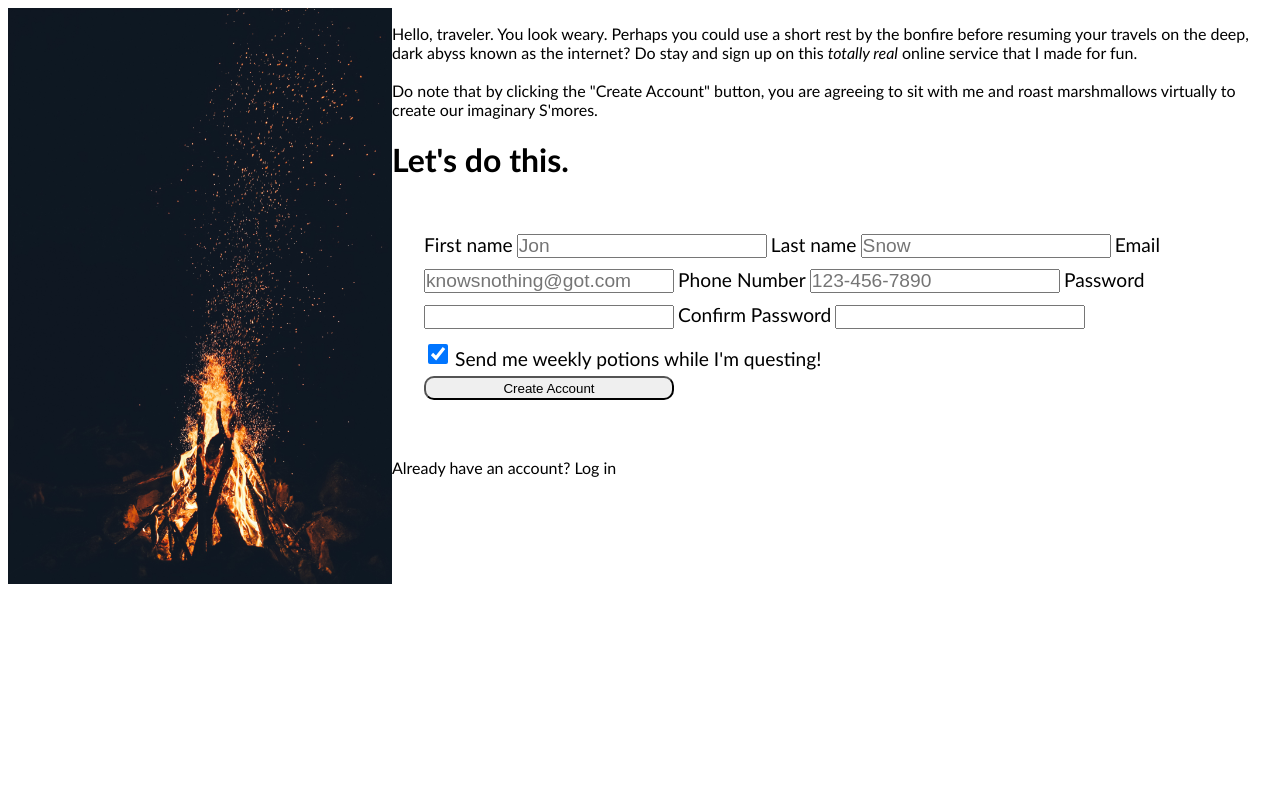
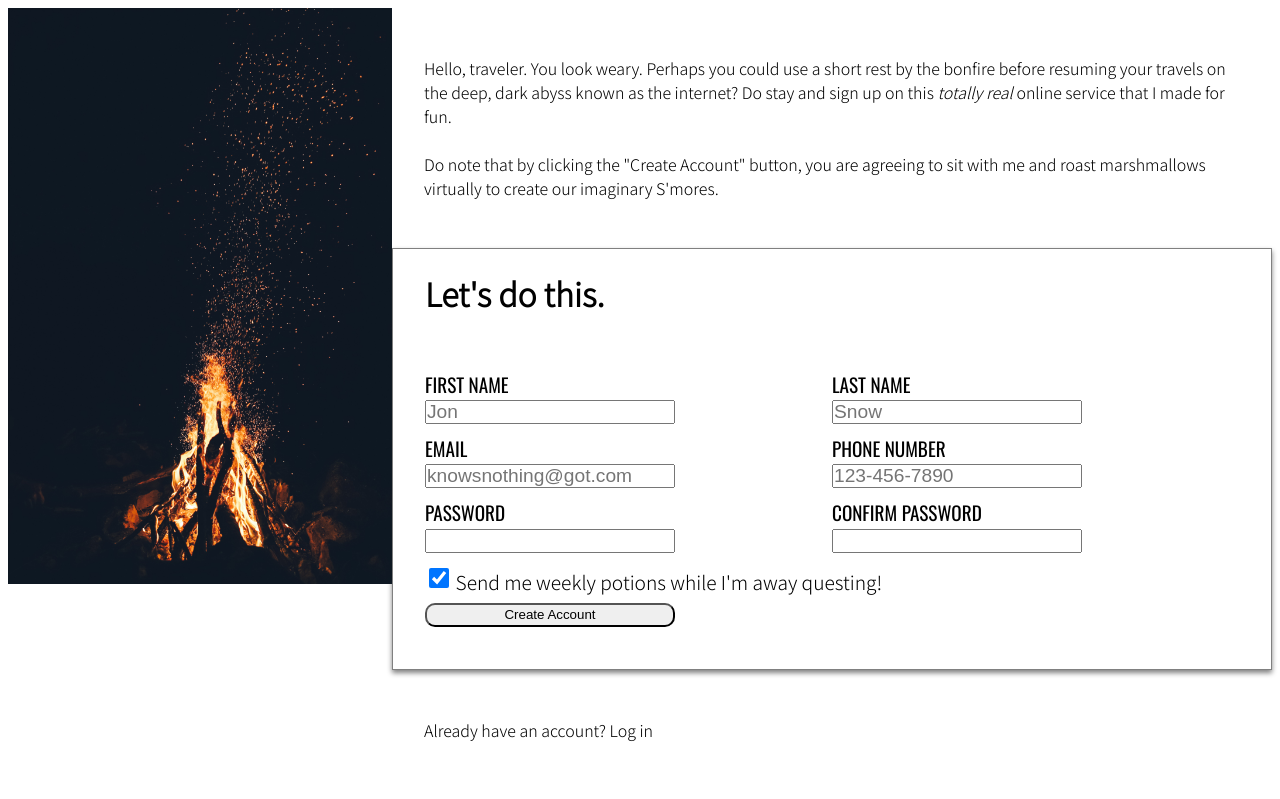
Before and after one commit to JeffLi117/Sign-Up-Form, a plain HTML site: page index.html in a window 1280 px wide. Drawn offline with nearby package versions, Linux system fonts and the light colour scheme.

Commit message:
added fonts and fixed form column design

```diff
--- a/index.html
+++ b/index.html
@@ -6,6 +6,8 @@
     <meta name="viewport" content="width=device-width, initial-scale=1.0">
     <title>Sign Up Now!</title>
     <link rel="stylesheet" href="style.css">
+    <link rel="preconnect" href="https://fonts.googleapis.com"><link rel="preconnect" href="https://fonts.gstatic.com" crossorigin><link href="https://fonts.googleapis.com/css2?family=Oswald&display=swap" rel="stylesheet">
+    <link rel="preconnect" href="https://fonts.googleapis.com"><link rel="preconnect" href="https://fonts.gstatic.com" crossorigin><link href="https://fonts.googleapis.com/css2?family=Noto+Sans+JP:wght@300&display=swap" rel="stylesheet">
 </head>
 <body>
     <div class="leftside">
@@ -20,54 +22,47 @@
         Do note that by clicking the "Create Account" button, you are agreeing to sit with me and roast marshmallows virtually to create our imaginary S'mores.
     </p>
 
+    <div class="leggo">
+
     <h1>Let's do this.</h1>
     <div class="form-box">
     <form action="#" method="get">
         <div class="column1">
-            <label for="fname">First name</label>
-        </div>
-        <div class="column1">
+            <label for="fname">First name</label><br>
             <input type="text" id="fname" name="first_name" placeholder="Jon" required >
         </div>
         <div class="column2">
-            <label for="lname">Last name</label>
-        </div>
-        <div class="column2">
+            <label for="lname">Last name</label><br>
             <input type="text" id="lname" name="last_name" placeholder="Snow" required >
         </div>
         <div class="column1">
-            <label for="email">Email</label>
-        </div>
-        <div class="column1">
+            <label for="email">Email</label><br>
             <input type="email" id="email" name="email" placeholder="knowsnothing@got.com" title="Please enter a valid email address, example: knowsnothing@got.com" required >
         </div>
         <div class="column2">
-            <label for="phone">Phone Number</label>
-        </div>
-        <div class="column2">
+            <label for="phone">Phone Number</label><br>
             <input type="text" pattern="^[^0-9]+$" id="phone" name="phone_number" placeholder="123-456-7890" title="Please enter a valid phone number, example: 123-456-7890">
         </div>
         <div class="column1">
-            <label for="pwd">Password</label>
-        </div>
-        <div class="column1">
+            <label for="pwd">Password</label><br>
             <input type="password" id="pwd" name="password" required >
         </div>
         <div class="column2">
-            <label for="confirmpwd">Confirm Password</label>
-        </div>
-        <div class="column2">
+            <label for="confirmpwd">Confirm Password</label><br>
             <input type="password" id="confirmpwd" name="confirm_password" required >
         </div>
 
         <div>
             <input type="checkbox" id="newsletter" name="news_letter" checked >
-            <label for="newsletter">Send me weekly <span id="potions" >potions</span> while I'm questing!</label>
+            <label for="newsletter">Send me weekly <span id="potions" >potions</span> while I'm away questing!</label>
           </div>
 
           <button type="submit">Create Account</button>
     </form>
+
     </div>
+    </div>
+
     <p>Already have an account? Log in</p>
 
     </div>
--- a/style.css
+++ b/style.css
@@ -1,11 +1,24 @@
 body {
     display: flex;
-    font-family:'Gill Sans', 'Gill Sans MT', Calibri, 'Trebuchet MS', sans-serif;
+    font-family: 'Noto Sans JP', sans-serif;
 }
 
 .rightside {
     width: 70vw;
     align-items: center;
+}
+
+body p {
+    padding: 2rem;
+}
+
+.leggo {
+    border: 1px solid gray;
+    box-shadow: 0px 3px 5px gray;
+}
+
+h1 {
+    padding-left: 2rem;
 }
 
 img {
@@ -18,7 +31,6 @@ img {
     padding: 32px;
     display: flex;
     flex-wrap: wrap;
-    flex-direction: column;
 }
 
 label, input:placeholder-shown {
@@ -31,9 +43,20 @@ label {
     white-space: nowrap;
 }
 
-.column1, .column2
-{
+.column1 {
     display: inline-block;
+    width: 50%;
+    float: left;
+    text-transform: uppercase;
+    font-family: "Oswald", sans-serif;
+}
+
+.column2 {
+    display: inline-block;
+    width: 50%;
+    float: left;
+    text-transform: uppercase;
+    font-family: "Oswald", sans-serif;
 }
 
 input,
```
